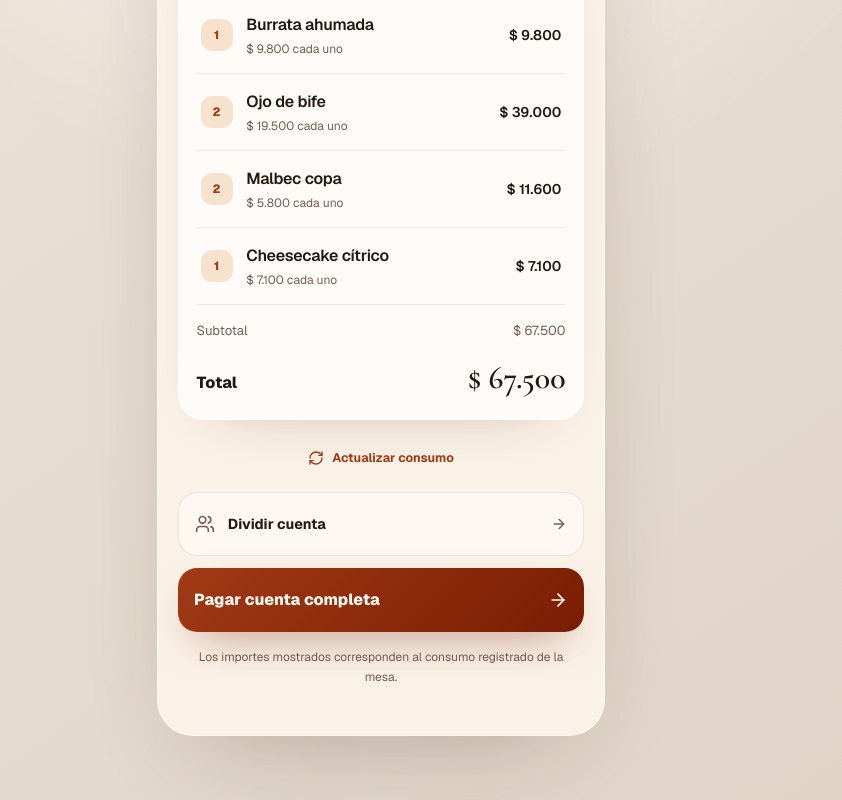
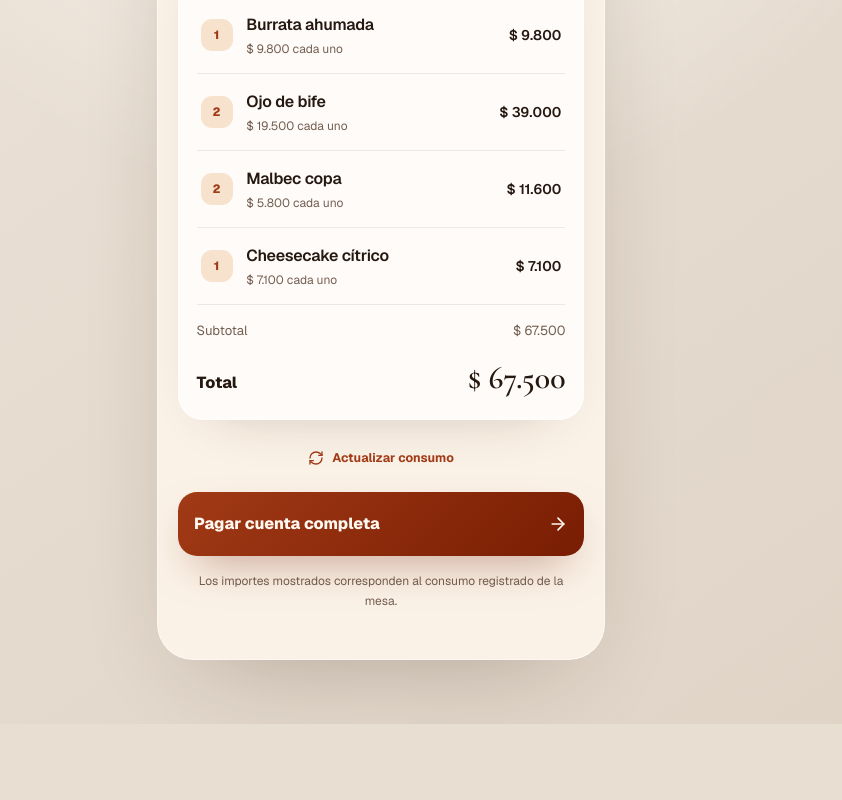
Before and after one commit to Ignagalvan/APP_Restoran, a Next.js app: page /account in a window 1280 px wide. Shown: the part 421-1221 px from the top of the page, without its empty margins (259-1101 px from the left). After the commit the page ends 1145 px from the top, so only its background shows below. Built offline with nearby package versions, Linux system fonts and the light colour scheme.

Commit message:
Remove split account action button

```diff
--- a/src/components/account-actions.tsx
+++ b/src/components/account-actions.tsx
@@ -1,7 +1,6 @@
 "use client";
 
-import { ArrowRight, RefreshCw, Users } from "lucide-react";
-import Link from "next/link";
+import { ArrowRight, RefreshCw } from "lucide-react";
 import { useRouter } from "next/navigation";
 import { useEffect, useRef, useState } from "react";
 
@@ -9,7 +8,7 @@ import { usePaymentFlow } from "@/components/payment-flow-context";
 import { accountData } from "@/lib/account-data";
 import { createPaymentDraft } from "@/lib/split-data";
 
-export function AccountActions({ splitPath = "/split" }: { splitPath?: string }) {
+export function AccountActions() {
   const router = useRouter();
   const { setDraft } = usePaymentFlow();
   const [message, setMessage] = useState<string | null>(null);
@@ -51,13 +50,6 @@ export function AccountActions({ splitPath = "/split" }: { splitPath?: string })
         <RefreshCw className="size-4" />
         Actualizar consumo
       </button>
-      <Link href={splitPath} className="account-secondary-action">
-        <Users className="size-5" />
-        <span>
-          <strong>Dividir cuenta</strong>
-          <ArrowRight className="size-4" />
-        </span>
-      </Link>
       <button type="button" className="account-primary-action" onClick={prepareFullPayment}>
         <span>Pagar cuenta completa</span>
         <ArrowRight className="size-5" />
--- a/src/components/account-experience.tsx
+++ b/src/components/account-experience.tsx
@@ -12,7 +12,7 @@ import { menuCategories, type MenuItem } from "@/lib/menu-data";
 
 const menuItems = menuCategories.flatMap((category) => category.items);
 
-export function AccountExperience({ account = accountData, splitPath = "/split" }: { account?: AccountData; splitPath?: string }) {
+export function AccountExperience({ account = accountData }: { account?: AccountData; splitPath?: string }) {
   const [selectedItem, setSelectedItem] = useState<MenuItem | null>(null);
   const closeSheet = useCallback(() => setSelectedItem(null), []);
   const selectItem = (itemId: string) => setSelectedItem(menuItems.find((item) => item.id === itemId) ?? null);
@@ -22,7 +22,7 @@ export function AccountExperience({ account = accountData, splitPath = "/split"
     <>
       <div className="relative space-y-4 px-5 pb-[max(2rem,env(safe-area-inset-bottom))]">
         {hasConsumption ? <AccountSummary account={account} onSelectItem={selectItem} /> : <EmptyAccountState />}
-        <AccountActions splitPath={splitPath} />
+        <AccountActions />
         <p className="px-5 pb-4 text-center text-xs leading-relaxed text-muted-foreground">Los importes mostrados corresponden al consumo registrado de la mesa.</p>
       </div>
       <MenuBottomSheet item={selectedItem} onClose={closeSheet} />
```
